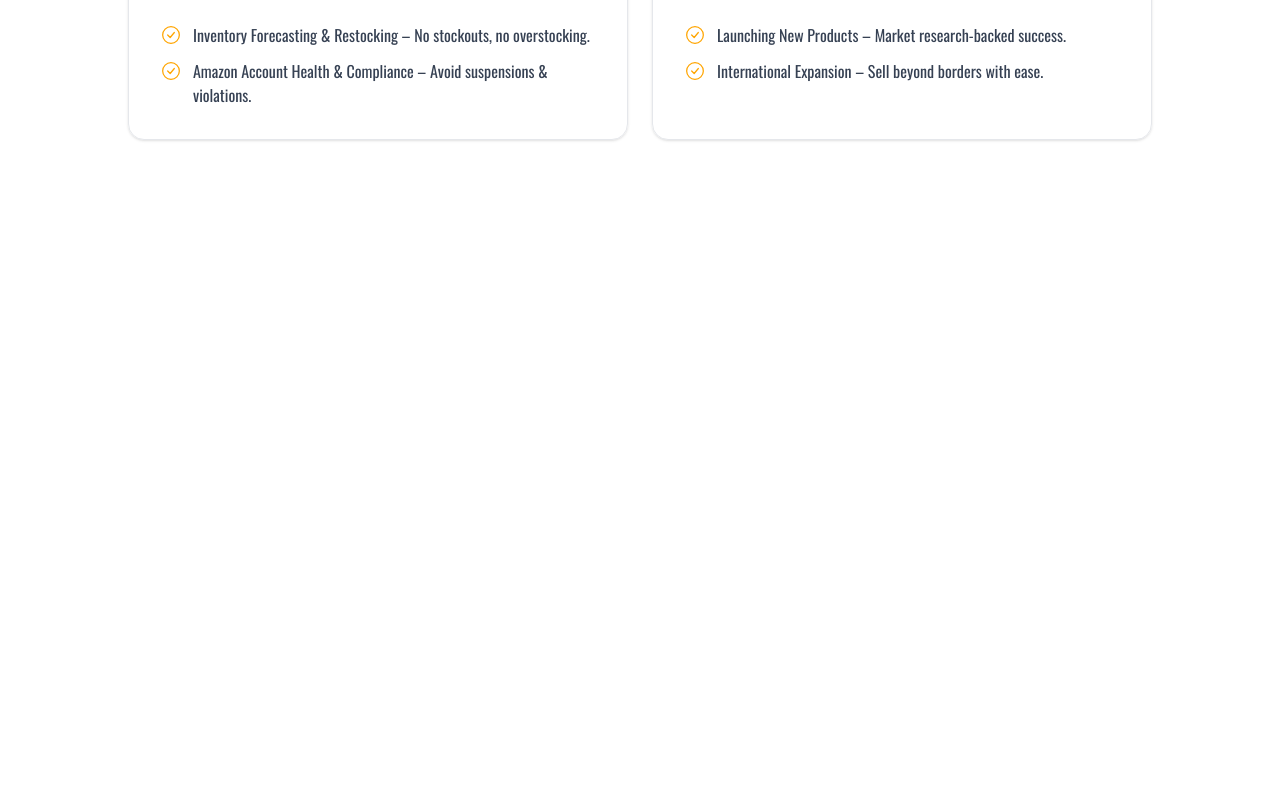
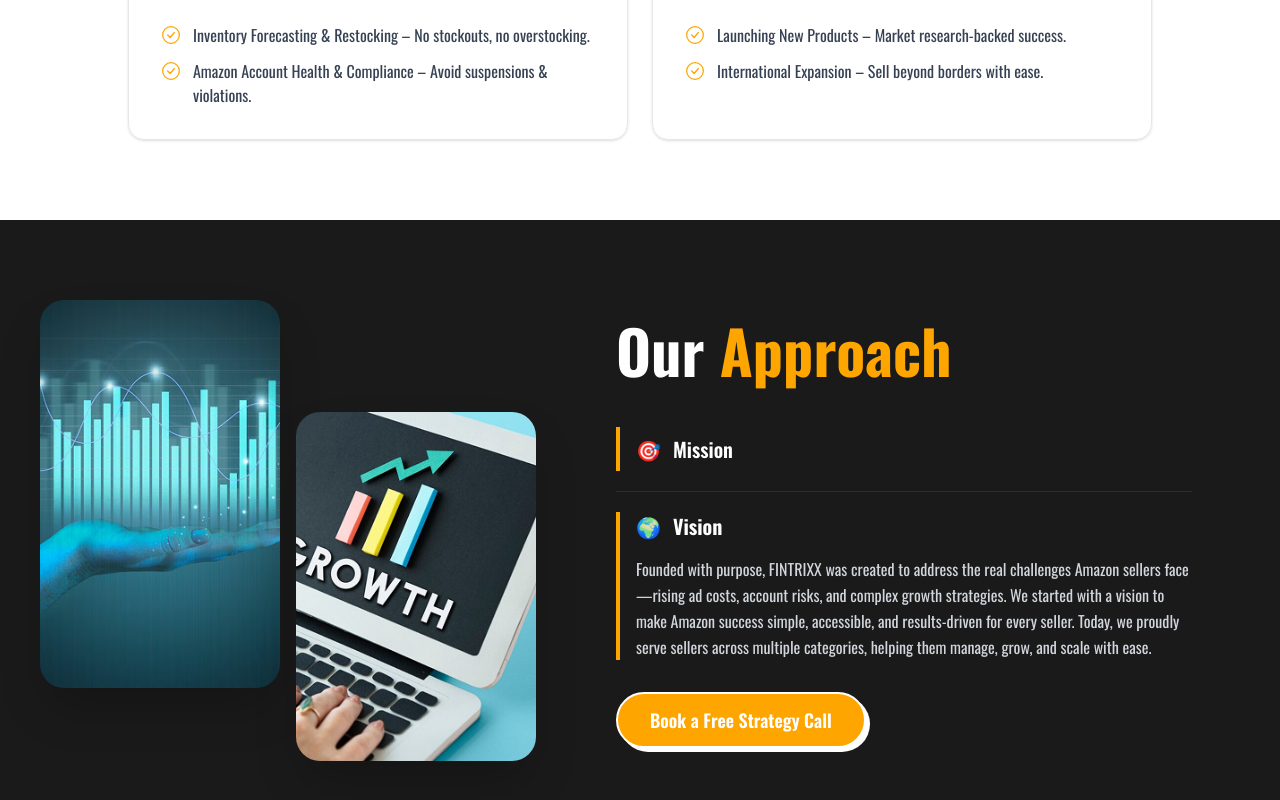
Before and after one commit to omarabir/leadsBridge, a Next.js app: page / in a window 1280 px wide. Shown: the part 2911-3711 px from the top of the page. Before the commit the page ends 3131 px from the top, so only its background shows below. Built offline with nearby package versions, Linux system fonts and the light colour scheme.

Commit message:
added our approach section

```diff
--- a/src/app/page.js
+++ b/src/app/page.js
@@ -1,5 +1,6 @@
 import Hero from "@/components/home/Hero";
 import Navbar from "@/components/home/Navbar";
+import OurApproach from "@/components/home/OurApproach";
 import Services from "@/components/home/Services";
 import SocialProof from "@/components/home/SocialProof";
 import WhyChoose from "@/components/home/WhyChoose";
@@ -12,6 +13,7 @@ export default function Home() {
       <SocialProof />
       <WhyChoose />
       <Services />
+      <OurApproach />
     </div>
   );
 }
--- /dev/null
+++ b/src/components/home/OurApproach.jsx
@@ -0,0 +1,69 @@
+import React from "react";
+
+const OurApproach = () => {
+  return (
+    <section className="bg-[#1a1a1a] text-white py-20 px-6 sm:px-10 overflow-hidden">
+      <div className="max-w-7xl mx-auto flex flex-col-reverse lg:flex-row items-center gap-12 lg:gap-20">
+        <div className="flex items-start gap-4 flex-shrink-0 w-full lg:w-auto justify-center lg:justify-start">
+          <div
+            className="rounded-3xl overflow-hidden w-40 sm:w-48 lg:w-52 xl:w-60 flex-shrink-0 shadow-2xl"
+
+          >
+            <img
+              src="assets/our approach/image.png"
+              alt="Approach visual 1"
+              className="w-full h-full object-cover"
+            />
+          </div>
+
+          <div
+            className="rounded-3xl overflow-hidden w-40 sm:w-48 lg:w-52 xl:w-60 flex-shrink-0 shadow-2xl mt-20 sm:mt-24 lg:mt-28"
+
+          >
+            <img
+              src="assets/our approach/image 2.png"
+              alt="Approach visual 2"
+              className="w-full h-full object-cover"
+            />
+          </div>
+        </div>
+
+        <div className="flex flex-col w-full max-w-xl">
+          <h2 className="text-4xl sm:text-5xl lg:text-6xl font-extrabold mb-10 leading-tight">
+            Our <span className="text-primary">Approach</span>
+          </h2>
+
+          <div className="flex items-center gap-3 border-l-4 border-primary pl-4 py-2 mb-5">
+            <span className="text-xl">🎯</span>
+            <h3 className="text-white font-semibold text-xl">Mission</h3>
+          </div>
+
+          <div className="border-t border-[#2e2e2e] mb-5" />
+
+          <div className="border-l-4 border-primary pl-4 mb-8">
+            <div className="flex items-center gap-3 mb-4">
+              <span className="text-xl">🌍</span>
+              <h3 className="text-white font-bold text-xl">Vision</h3>
+            </div>
+            <p className="text-gray-300 text-base leading-relaxed">
+              Founded with purpose, FINTRIXX was created to address the real
+              challenges Amazon sellers face—rising ad costs, account risks, and
+              complex growth strategies. We started with a vision to make Amazon
+              success simple, accessible, and results-driven for every seller.
+              Today, we proudly serve sellers across multiple categories,
+              helping them manage, grow, and scale with ease.
+            </p>
+          </div>
+
+          <div>
+            <button className="bg-primary text-white border-2 border-white rounded-full font-semibold px-8 py-3 shadow-[4px_4px_0_0_#fff] hover:translate-x-[2px] hover:translate-y-[2px] hover:shadow-[2px_2px_0_0_#fff] transition-all text-lg mb-10 lg:mb-0">
+              Book a Free Strategy Call
+            </button>
+          </div>
+        </div>
+      </div>
+    </section>
+  );
+};
+
+export default OurApproach;
```
Also changed, not shown: src/components/home/Services.jsx (+6 -7 lines).
